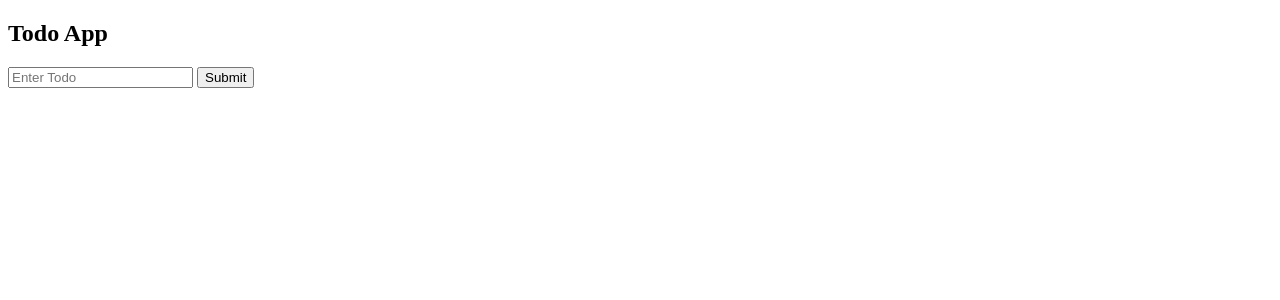
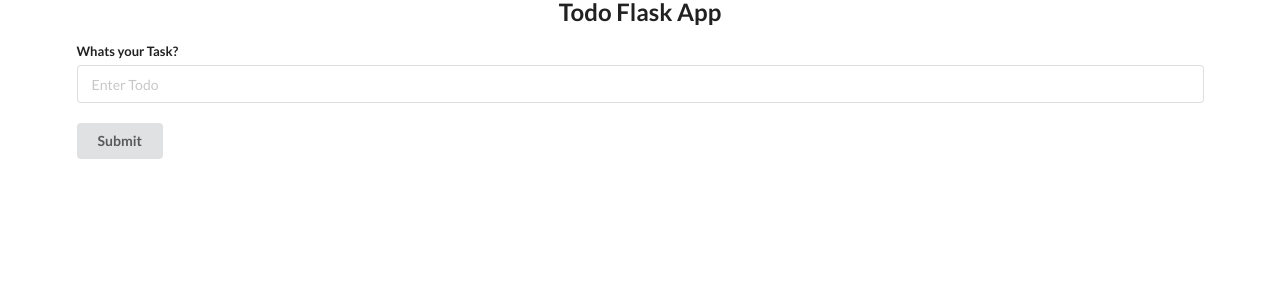
Before and after one commit to hrithwikbharadwaj/TodoTutorial-Flask, a Flask app: page / in a window 1280 px wide. Shown: the top 300 px of the page. Run offline with Flask 2, Linux system fonts and the light colour scheme; data that the repository does not hold is empty.

Commit message:
Added UI

```diff
--- a/templates/base.html
+++ b/templates/base.html
@@ -3,27 +3,42 @@
 <head>
     <meta charset="UTF-8">
     <meta name="viewport" content="width=device-width, initial-scale=1.0">
-    <title>Document</title>
+    <title>Todo APP</title>
+    <link rel="stylesheet" href="https://cdn.jsdelivr.net/npm/semantic-ui@2.4.2/dist/semantic.min.css">
+    <script src="https://cdn.jsdelivr.net/npm/semantic-ui@2.4.2/dist/semantic.min.js"></script>
 </head>
+
 <body>
-    <H2> Todo App </H2>
-    <form action="/add" method="post">
-        <div>
+    <div class="ui container">
+    <h2 class="ui center aligned header">Todo Flask App </h2>
+    <form class="ui form" action="/add" method="post">
+        <div class="field">
+            <label>Whats your Task?</label>
             <input type="text" name="title" placeholder="Enter Todo">
-            <button type="submit"> Submit</button>
+            <br>
+            <br>
+
+            <button class="ui button"type="submit"> Submit</button>
+            <br>
          </div>
         </form>
+        <br>
         {% for todo in todos%}
-        <p> {{todo.id}} | {{todo.title}} </p>
+        <div class="ui segment">
+
+
+        <p class="ui big header"> {{todo.id}} | {{todo.title}} </p>
 
         {% if todo.complete==False %}
-        <span> Not Completed </span>
+        <span class="ui gray label"> Not Completed </span>
         {%else%}
-        <span> Completed</span>
+        <span class="ui green label"></spanclass> Completed</span>
         {% endif %}
-        <a href="/update/{{todo.id}}"> Update</a>
-        <a href="/delete/{{todo.id}}"> Delete</a>
+        <a href="/update/{{todo.id}}">  <button class="ui blue button">Update</button></a>
+        <a href="/delete/{{todo.id}}">  <button class="ui red button">Delete</button></a>
+    </div>
+
         {% endfor %}
-
+</div>
 </body>
 </html>
```
Also changed, not shown: readme.md, todo.db (deleted).
